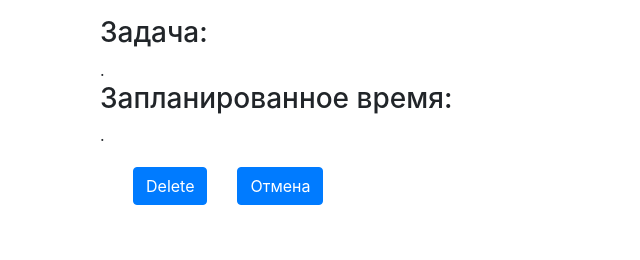
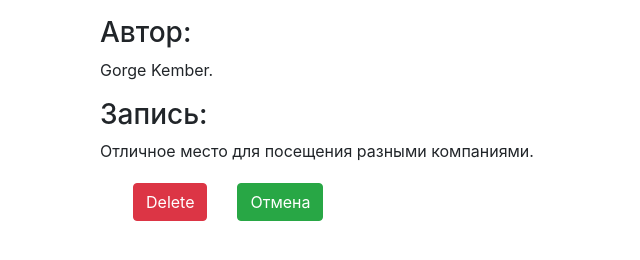
Before and after one commit to Illarionov81/python_group_5_homework_exam_6_Alexander_Illarionov, a Django app: page /note/1/delete/ in a window 1280 px wide. Shown: the part 120-380 px from the top of the page, without its empty margins (0-640 px from the left). Run offline with Django 3.2, Linux system fonts and the light colour scheme; data comes from the database, SQL or seed files in the repository; some libraries are stand-ins or nearby versions.

Commit message:
добавлен страница удаления записи

```diff
--- a/source/webapp/templates/note_delete.html
+++ b/source/webapp/templates/note_delete.html
@@ -5,21 +5,22 @@
 
 {% block contant %}
     <div class="coL col-lg-12 mt-5">
-        <h1 class="pt-4">Вы действительно хотите удалить запись: # <b class="text-primary">{{ task.pk }}</b> ?</h1>
-        <p><h3>Задача:</h3> {{ task.summary }}. <h3>Запланированное время:</h3> {{ task.completion_time }}.</p>
+        <h1 class="pt-4">Вы действительно хотите удалить запись: # <b class="text-primary">{{ note.pk }}</b> ?</h1>
+        <p><h3>Автор:</h3> {{ note.name }}. </p>
+        <p><h3>Запись:</h3> {{ note.text }}.</p>
     </div>
     <div class="row">
-        <form method="POST" action="{% url "note_delete" task.pk %}" class="text-center">
+        <form method="POST" action="{% url "note_delete" note.pk %}" class="text-center">
             {% csrf_token %}
         <div class="coL col-lg-3 ml-5 mt-1">
-            <a href="{% url 'note_delete' task.pk %}" >
-                <button type="submit"  class="btn btn-primary">Delete</button>
+            <a href="{% url 'note_delete' note.pk %}" >
+                <button type="submit"  class="btn btn-danger">Delete</button>
             </a>
         </div>
         </form>
         <div class="coL col-lg-3  mt-1">
-            <a href="{% url 'index' task.pk  %}" >
-                <button type="submit"  class="btn btn-primary">Отмена</button>
+            <a href="{% url 'index'  %}" >
+                <button type="submit"  class="btn btn-success">Отмена</button>
             </a>
         </div>
     </div>
--- a/source/webapp/views.py
+++ b/source/webapp/views.py
@@ -54,9 +54,9 @@ def note_update_view(request, pk):
 
 
 def note_delete_view(request, pk):
-    product = get_object_or_404(GuestBook, pk=pk)
+    note = get_object_or_404(GuestBook, pk=pk)
     if request.method == 'GET':
-        return render(request, 'note_delete.html', context={'product': product})
+        return render(request, 'note_delete.html', context={'note': note})
     elif request.method == 'POST':
-        product.delete()
+        note.delete()
         return redirect("index")
```
Also changed, not shown: source/webapp/templates/index.html (+5 -4 lines).
